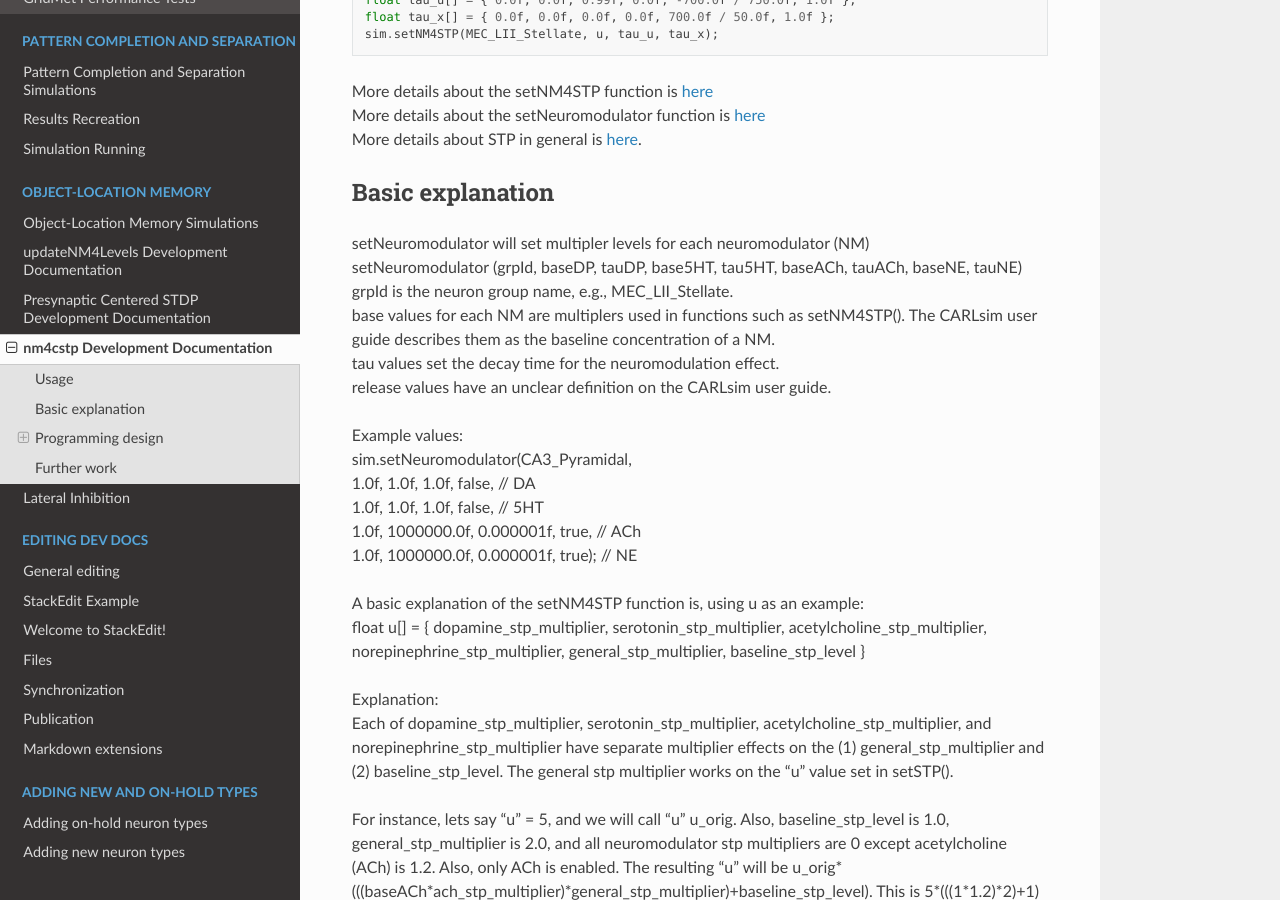
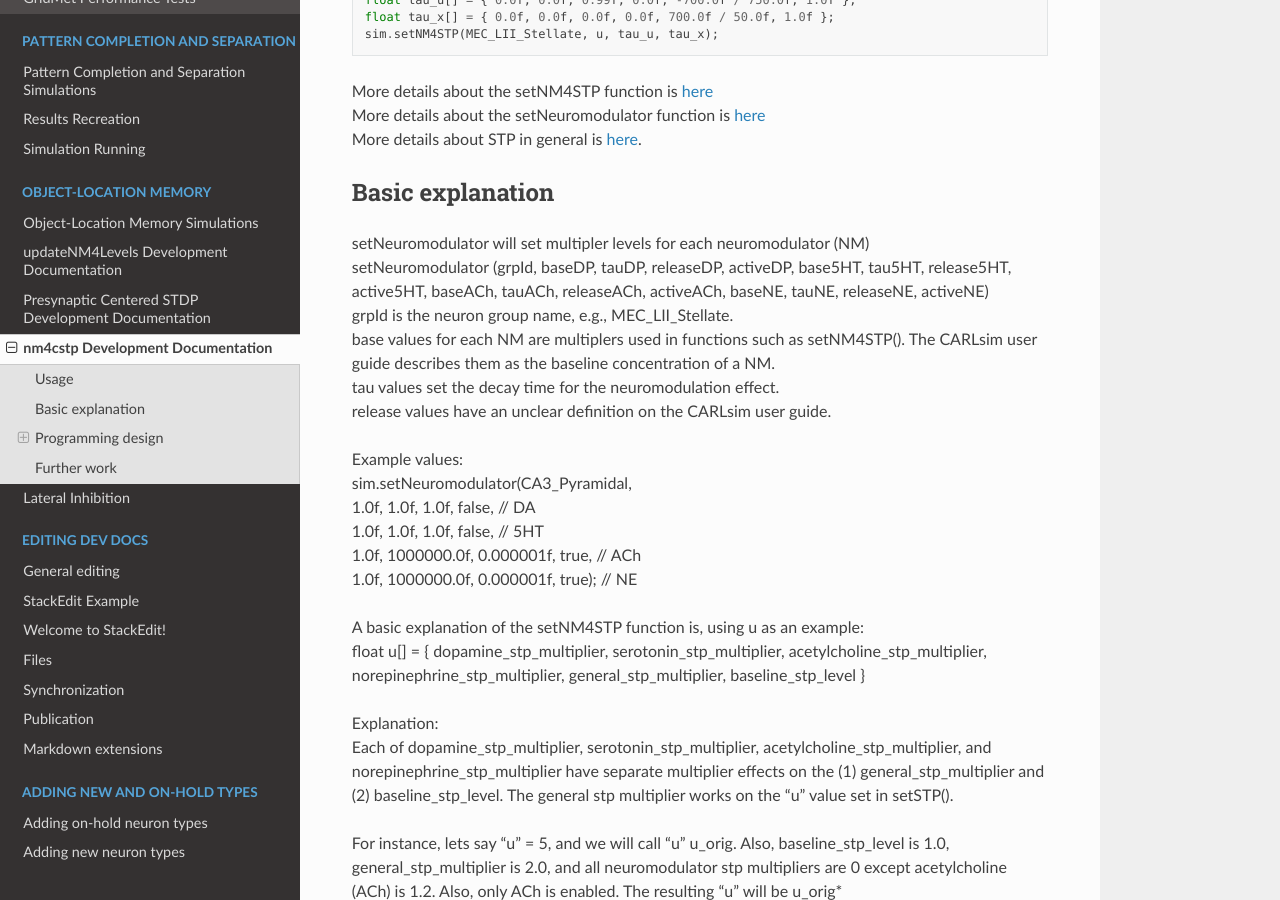
Before and after one commit to Hippocampome-Org/hco_dev_docs, a Sphinx documentation site: the page built from docs/oblomem/nm4cstp.md, in a window 1280 px wide and 900 px high, scrolled down 978 px. Built offline with Sphinx 7.4.7 and the Read the Docs theme 3.1.0, drawn with Linux system fonts in a browser that asks for light colours.

Commit message:
added to nm4cstp page

```diff
--- a/docs/oblomem/nm4cstp.md
+++ b/docs/oblomem/nm4cstp.md
@@ -33,7 +33,7 @@ More details about the setNM4STP function is [here](https://uci-carl.github.io/C
 ## Basic explanation
 
 setNeuromodulator will set multipler levels for each neuromodulator (NM)
-<br>setNeuromodulator (grpId, baseDP, tauDP, base5HT, tau5HT, baseACh, tauACh, baseNE, tauNE)
+<br>setNeuromodulator (grpId, baseDP, tauDP, releaseDP, activeDP, base5HT, tau5HT, release5HT, active5HT, baseACh, tauACh, releaseACh, activeACh, baseNE, tauNE, releaseNE, activeNE)
 <br>grpId is the neuron group name, e.g., MEC_LII_Stellate.
 <br>base values for each NM are multiplers used in functions such as setNM4STP(). The CARLsim user guide describes them as the baseline concentration of a NM.
 <br>tau values set the decay time for the neuromodulation effect.
```
